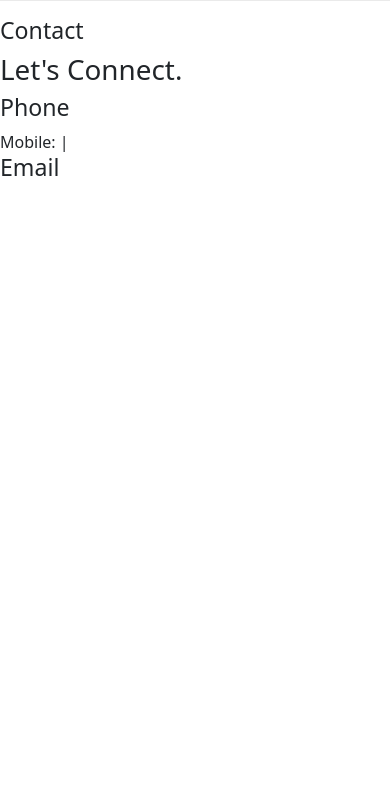
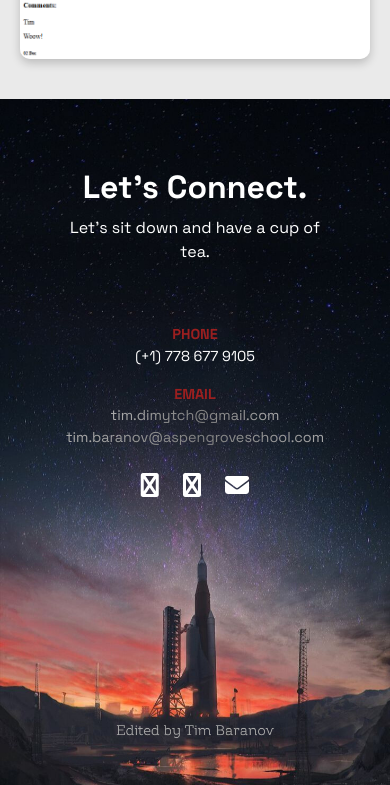
Before and after one commit to BaranovTim/My_website, a Django app: page / in a window 390 px wide. Shown: the part 5572-6357 px from the top of the page. Before the commit the page ends 5748 px from the top, so only its background shows below. Run offline with Django 5.2, Linux system fonts and the light colour scheme; some libraries are stand-ins or nearby versions.

Commit message:
improved some section for phone users

```diff
--- a/Tim_Website/Tim_Website/settings.py
+++ b/Tim_Website/Tim_Website/settings.py
@@ -25,7 +25,7 @@ SECRET_KEY = 'django-insecure-x=i*kv#y1d2n&mbw%#kl$s*u@do+_3rye^oq=0-hk^!f@au@m_
 # SECURITY WARNING: don't run with debug turned on in production!
 DEBUG = True
 
-ALLOWED_HOSTS = ['my-website-2-9cwe.onrender.com']
+ALLOWED_HOSTS = ['my-website-2-9cwe.onrender.com', '127.0.0.1']
 
 
 # Application definition
--- a/Tim_Website/main/static/main/css/main_phone.css
+++ b/Tim_Website/main/static/main/css/main_phone.css
@@ -492,7 +368,161 @@
     }
 
     .projects {
-        background-color: #eaeaea ;
+        font-family: "Space Grotesk", sans-serif;
+        font-weight: 400;
+        display: flex;
+        flex-direction: column;
+        align-items: center;
+        justify-content: center;
+        background-color: #eaeaea;
+        padding: 20px;
     }
 
+    .sepira_project {
+        display: flex;
+        flex-direction: column;
+        align-items: center;
+        justify-content: center;
+        width: 100%; /* Контейнер занимает всю ширину */
+        max-width: 400px; /* Ограничение ширины для центрации */
+        margin: 20px auto; /* Отступы вокруг */
+        text-align: center; /* Центрируем текст */
+    }
+
+    .sepira_project .photo {
+        border-radius: 20px;
+        width: 100%; /* Изображение заполняет контейнер */
+        height: auto; /* Сохраняем пропорции */
+        max-width: 100%; /* Не превышаем ширину контейнера */
+        box-shadow: 0 4px 10px rgba(0, 0, 0, 0.2); /* Добавляем тень для красоты */
+    }
+
+    .notinsta_project {
+        padding-top: 20px;
+        display: flex;
+        flex-direction: column;
+        align-items: center;
+        justify-content: center;
+        width: 100%; /* Контейнер занимает всю ширину */
+        max-width: 400px; /* Ограничение ширины для центрации */
+        margin: 20px auto; /* Отступы вокруг */
+        text-align: center; /* Центрируем текст */
+    }
+    .notinsta_project .photo {
+        border-radius: 10px;
+        width: 100%; /* Изображение заполняет контейнер */
+        height: auto; /* Сохраняем пропорции */
+        max-width: 100%; /* Не превышаем ширину контейнера */
+        box-shadow: 0 4px 10px rgba(0, 0, 0, 0.2); /* Добавляем тень для красоты */
+    }
+
+
+    .footer {
+        position: relative;
+        display: flex; /* Включаем Flexbox */
+        flex-direction: column; /* Располагаем элементы по вертикали */
+        justify-content: center; /* Выравниваем по вертикали */
+        align-items: center; /* Выравниваем по горизонтали */
+        font-family: "Space Grotesk", sans-serif;
+        font-weight: 400;
+        color: #fff;
+        text-align: center;
+        overflow: hidden;
+    }
+    .footer-img {
+        position: relative;
+        top: 0;
+        left: 0;
+        width: 100%;
+        height: auto; /* Растягиваем фон на весь экран */
+        z-index: -1; /* Чтобы фон был на заднем плане */
+        object-fit: cover; /* Для заполнения без искажения пропорций */
+    }
+    .footer-content {
+        max-width: 100%;
+        position: absolute;
+        word-wrap: break-word; /* Переносим слова при необходимости */
+        overflow-wrap: break-word; /* Альтернативное свойство для переносов */
+        top: 50%; /* Относительно родителя */
+        left: 50%;
+        transform: translate(-50%, -50%); /* Центрируем по обеим осям */
+        z-index: 1; /* Гарантируем, что текст окажется выше изображения */
+        margin-top: -6rem;
+    }
+    /*.footer-bottom {
+        position: absolute;
+        color: #888;
+        font-weight: lighter;
+        font-size: 0.8rem;
+        z-index: 1;
+        left: 50%;
+        transform: translate(-50%, -50%);
+        margin-top: 10rem;
+    }  */
+
+
+        .footer-content h2 {
+            font-size: 2rem;
+            margin-bottom: 10px;
+            font-weight: bold;
+        }
+
+        .footer-content p {
+            font-size: 1rem;
+            margin: 10px 0;
+        }
+        .contact-info {
+            padding-top: 2.5rem;
+        }
+
+        .contact-info p {
+            margin-bottom: 1rem;
+            font-size: 0.9rem;
+            line-height: 1.5;
+        }
+
+    .contact-info a {
+        background: linear-gradient(90deg, white, gray, white);
+        background-size: 300%;
+        -webkit-background-clip: text;
+        -webkit-text-fill-color: transparent;
+        animation: shimmer 4s infinite;
+        text-decoration: None;
+    }
+    @keyframes shimmer {
+        0% {
+          background-position: 0% 50%;
+        }
+        50% {
+          background-position: 100% 50%;
+        }
+        100% {
+          background-position: 0% 50%;
+        }
+    }
+
+    .contact-info strong {
+        color: #9b1f1f; /* Красный цвет для заголовков PHONE и EMAIL */
+    }
+
+
+    .social-icons {
+        margin: 20px 0;
+    }
+
+    .social-icons a {
+        color: #fff;
+        font-size: 1.5rem;
+        margin: 0 10px;
+        text-decoration: none;
+        transition: color 0.3s;
+    }
+
+    .social-icons a:hover {
+        color: #9b1f1f; /* Изменение цвета при наведении */
+    }
+
+
+
+
 }
--- a/Tim_Website/main/templates/main/index.html
+++ b/Tim_Website/main/templates/main/index.html
@@ -12,7 +12,7 @@
     <meta name="viewport" content="width=device-width, initial-scale=1.0">
     <link rel="preconnect" href="https://fonts.gstatic.com" crossorigin>
     <link href="https://fonts.googleapis.com/css2?family=Space+Grotesk:wght@300..700&display=swap" rel="stylesheet">
-    <link rel="stylesheet" href="https://cdn.jsdelivr.net/npm/bootstrap@5.3.2/dist/css/bootstrap.min.css">
+    <link href="https://cdn.jsdelivr.net/npm/bootstrap@5.3.3/dist/css/bootstrap.min.css" rel="stylesheet" integrity="sha384-QWTKZyjpPEjISv5WaRU9OFeRpok6YctnYmDr5pNlyT2bRjXh0JMhjY6hW+ALEwIH" crossorigin="anonymous">
     <link rel="stylesheet" href="https://cdnjs.cloudflare.com/ajax/libs/font-awesome/6.6.0/css/all.min.css" integrity="sha512-Kc323vGBEqzTmouAECnVceyQqyqdsSiqLQISBL29aUW4U/M7pSPA/gEUZQqv1cwx4OnYxTxve5UMg5GT6L4JJg==" crossorigin="anonymous" referrerpolicy="no-referrer" />
 
 
@@ -42,19 +42,7 @@
                 </form>
             </div>
 
-            <div class="hamburger-menu">
-              <input id="menu__toggle" type="checkbox" />
-              <label class="menu__btn" for="menu__toggle">
-                <span></span>
-              </label>
-              <ul class="menu__box">
-                <li><a class="menu__item" href="#home">Home</a></li>
-                <li><a class="menu__item" href="#about">About</a></li>
-                <li><a class="menu__item" href="#works">Works</a></li>
-                <li><a class="menu__item tai_menu" href="#tai">TAI</a></li>
-                <li><a class="menu__item" href="#contact">Contact</a></li>
-              </ul>
-            </div>
+
         </header>
 
         <section id="home">
@@ -221,7 +209,7 @@
 
             </div>
         </section>
-
+<!--
         <section id="tai">
             <div class="tai">
                 <img src="{% static 'main/img/space.jpg' %}" class="amai_bg">
@@ -233,33 +221,33 @@
                     <h1 class="Soon">Soon...</h1>
                 </div>
             </div>
-        </section>
+        </section> -->
 
 
         <section id="works">
             <div class="intro_works">
                 <h3>Projects</h3>
                 <h1>Check out my projects.</h1>
-                <h5>A combination of personal & school projects. Feel free to contact me for any project collaborations.</h5>
+                <h5>A combination of personal & school projects. <br> Feel free to contact me for any project collaborations.</h5>
             </div>
             <div class="projects">
                 <div class="sepira_project">
-                    <a href=""><img src="{% static 'main/img/.jpg' %}" class="">
-                    </a>
                     <h3>Sepira</h3>
                     <p>Warehouse Stock Tracker <br> (QR scanner included)</p>
+                    <a href=""><img src="{% static 'main/img/sepira.png' %}" class="photo">
+                    </a>
                 </div>
-                <div class="amai_project">
+                <!--<div class="amai_project">
                     <a href=""><img src="{% static 'main/img/.jpg' %}" class="">
                     </a>
                     <h3>AmAI</h3>
                     <p>Am I AI?</p>
-                </div>
+                </div> -->
                 <div class="notinsta_project">
-                    <a href=""><img src="{% static 'main/img/.jpg' %}" class="">
-                    </a>
                     <h3>NotInstagram</h3>
                     <p>Backend for Social Media app</p>
+                    <a href=""><img src="{% static 'main/img/NotInsta.png' %}" class="photo">
+                    </a>
                 </div>
             </div>
 
@@ -273,25 +261,32 @@
 
         </section>
 
+
+
         <section class="contact">
-            <img src="{% static 'main/img/space.jpg' %}" class="bg_space">
-            <div class="contact">
-                <h3>Contact</h3>
-                <h1>Let's Connect.</h1>
-                <h3>Phone</h3>
-                <a>Mobile:  | </a>
-                <h3>Email</h3>
-                <a></a>
-            </div>
+            <footer class="footer">
+                    <img src="{% static 'main/img/spaceship_footer.png' %}" class="footer-img">
+                    <div class="footer-content">
+                        <h2>Let's Connect.</h2>
+                        <p>Let's sit down and have a cup of tea.</p>
+                        <div class="contact-info">
+                            <p><strong>PHONE</strong><br>(+1) 778 677 9105 </p>
+                            <p><strong>EMAIL</strong><br><a href="mailto:tim.dimytch@gmail.com">tim.dimytch@gmail.com</a><br><a href="mailto:tim.baranov@aspengroveschool.com">tim.baranov@aspengroveschool.com</a></p>
+                        </div>
+                        <div class="social-icons">
+                            <a href="https://github.com/BaranovTim"><i class="fa fa-github"></i></a>
+                            <a href="https://www.linkedin.com/in/tim-baranov/"><i class="fa fa-linkedin"></i></a>
+                            <a href="mailto:tim.dimytch@gmail.com"><i class="fa fa-envelope"></i></a>
+                        </div>
+                       <!-- <div class="footer-bottom">
+                            <p>Edited by Tim Baranov</p>
+                        </div> -->
+                    </div>
+
+
+        </footer>
+
         </section>
 
-    <footer>
-        <div class="icons">
-
-        </div>
-        <div class="footer_text">
-
-        </div>
-    </footer>
 </body>
 </html>
```
Also changed, not shown: other parts of Tim_Website/main/static/main/css/main_phone.css (+1 -125 lines), Tim_Website/main/static/main/css/main.css (line endings or trailing spaces), Tim_Website/main/static/main/img/NotInsta.png (added), Tim_Website/main/static/main/img/sepira.png (added), Tim_Website/main/static/main/img/spaceship_footer.png (added).
